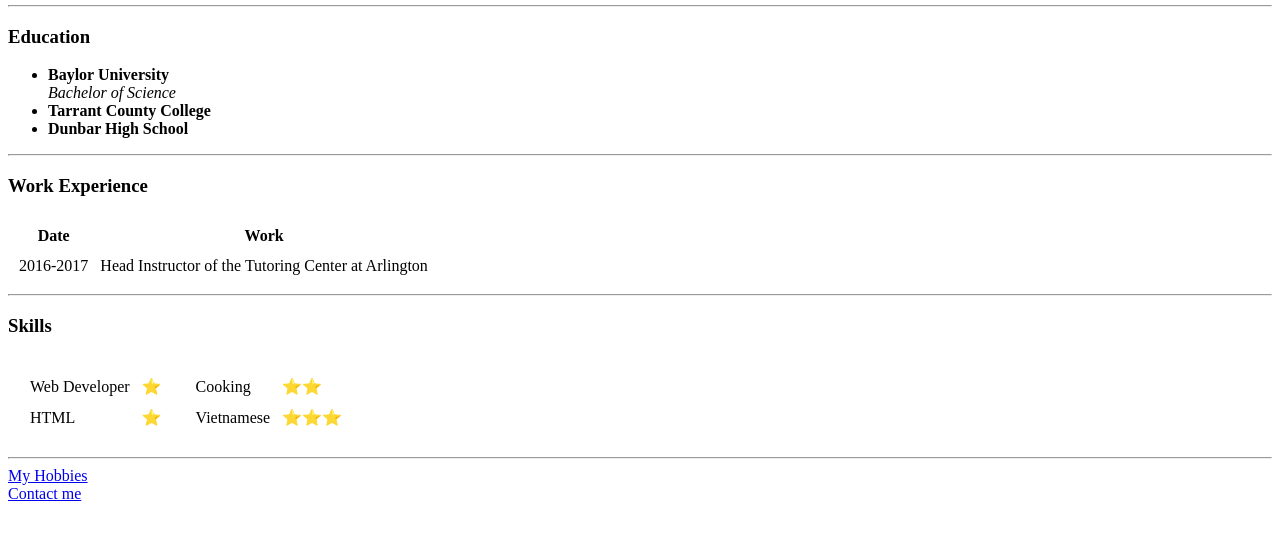
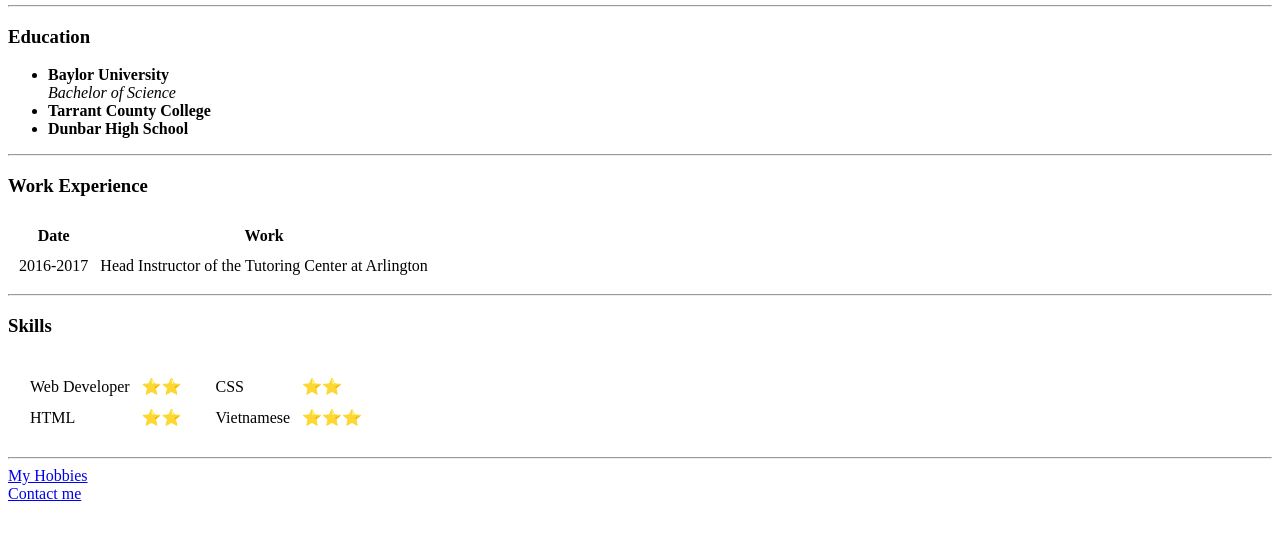
Before and after one commit to buiout/CV, a plain HTML site: page index.html in a window 1280 px wide. Shown: the part 207-744 px from the top of the page. Drawn offline with Linux system fonts and the light colour scheme.

Commit message:
Update index.html

```diff
--- a/index.html
+++ b/index.html
@@ -53,18 +53,18 @@
         <table cellspacing="10">
           <tr>
             <td>Web Developer</td>
-            <td>⭐️</td>
+            <td>⭐️⭐️</td>
           </tr>
           <tr>
             <td>HTML</td>
-            <td>⭐️</td>
+            <td>⭐️⭐️</td>
           </tr>
         </table>
       </td>
       <td>
         <table cellspacing="10">
           <tr>
-            <td>Cooking</td>
+            <td>CSS</td>
             <td>⭐️⭐️</td>
           </tr>
           <tr>
```
